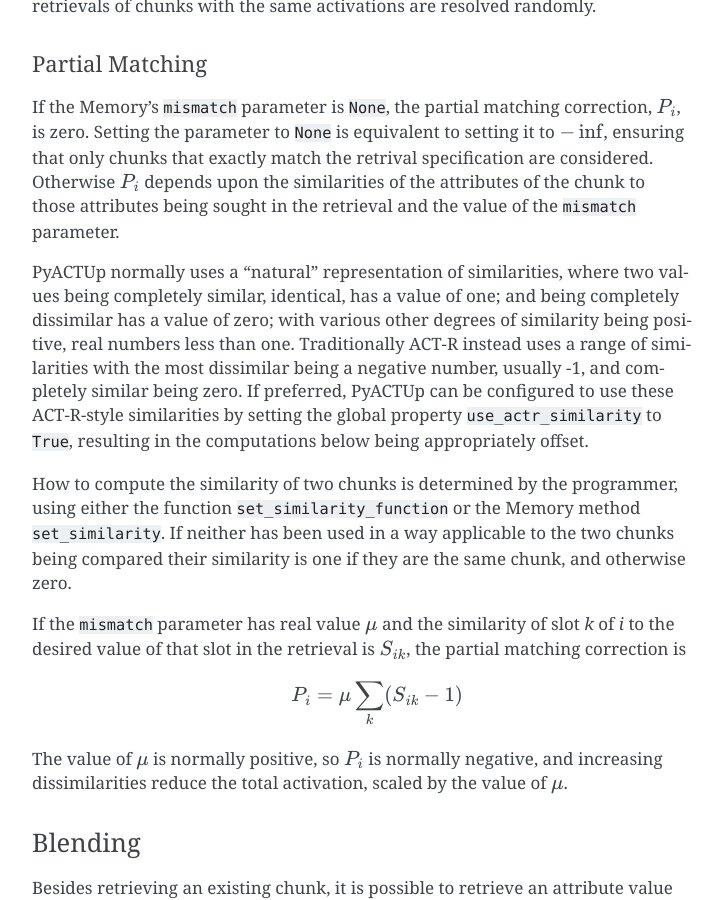
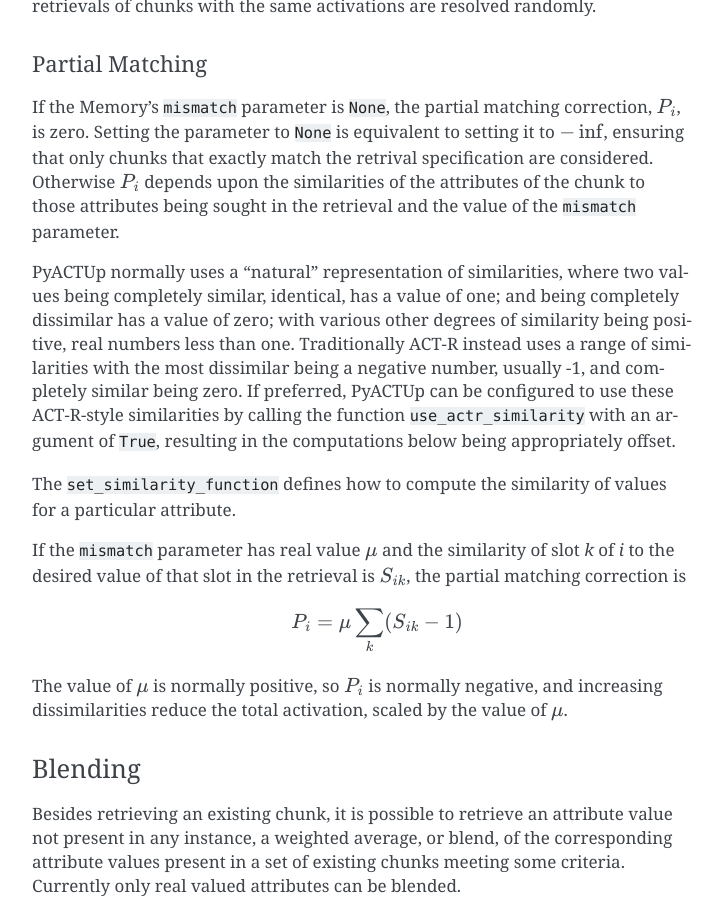
Before and after one commit to dfmorrison/pyactup, a Sphinx documentation site: the page built from doc/index.rst, in a window 1280 px wide and 900 px high, scrolled down 3575 px. Shown: the whole window, without its empty margins (388-1111 px from the left). Built offline with Sphinx 7.4.7, drawn with Linux system fonts in a browser that asks for light colours; formulas are drawn with MathJax 3.

Commit message:
correct a few doc glitches

```diff
--- a/doc/index.rst
+++ b/doc/index.rst
@@ -174,13 +174,15 @@ PyACTUp normally uses a "natural" representation of similarities, where two valu
 has a value of one; and being completely dissimilar has a value of zero; with various other degrees of similarity being
 positive, real numbers less than one. Traditionally ACT-R instead uses a range of
 similarities with the most dissimilar being a negative number, usually -1, and completely similar being zero.
-If preferred, PyACTUp can be configured to use these ACT-R-style similarities by setting the global
-property ``use_actr_similarity`` to ``True``, resulting in the computations below being appropriately offset.
+If preferred, PyACTUp can be configured to use these ACT-R-style similarities by calling the
+function ``use_actr_similarity`` with an argument of ``True``, resulting in the computations below being appropriately offset.
 
-How to compute the similarity of two chunks is determined by the programmer, using either the
-function ``set_similarity_function`` or the Memory method ``set_similarity``. If neither has been
-used in a way applicable to the two chunks being compared their similarity is one if they are the same
-chunk, and otherwise zero.
+The ``set_similarity_function`` defines how to compute the similarity of values for a particular attribute.
+
+..
+   function ``set_similarity_function`` or the Memory method ``set_similarity``. If neither has been
+   used in a way applicable to the two chunks being compared their similarity is one if they are the same
+   chunk, and otherwise zero.
 
 If the ``mismatch`` parameter has real value :math:`\mu` and the similarity of slot *k* of *i* to the desired
 value of that slot in the retrieval is :math:`S_{ik}`, the partial matching correction is
```
Also changed, not shown: other parts of doc/index.rst (+1 -1 lines).
